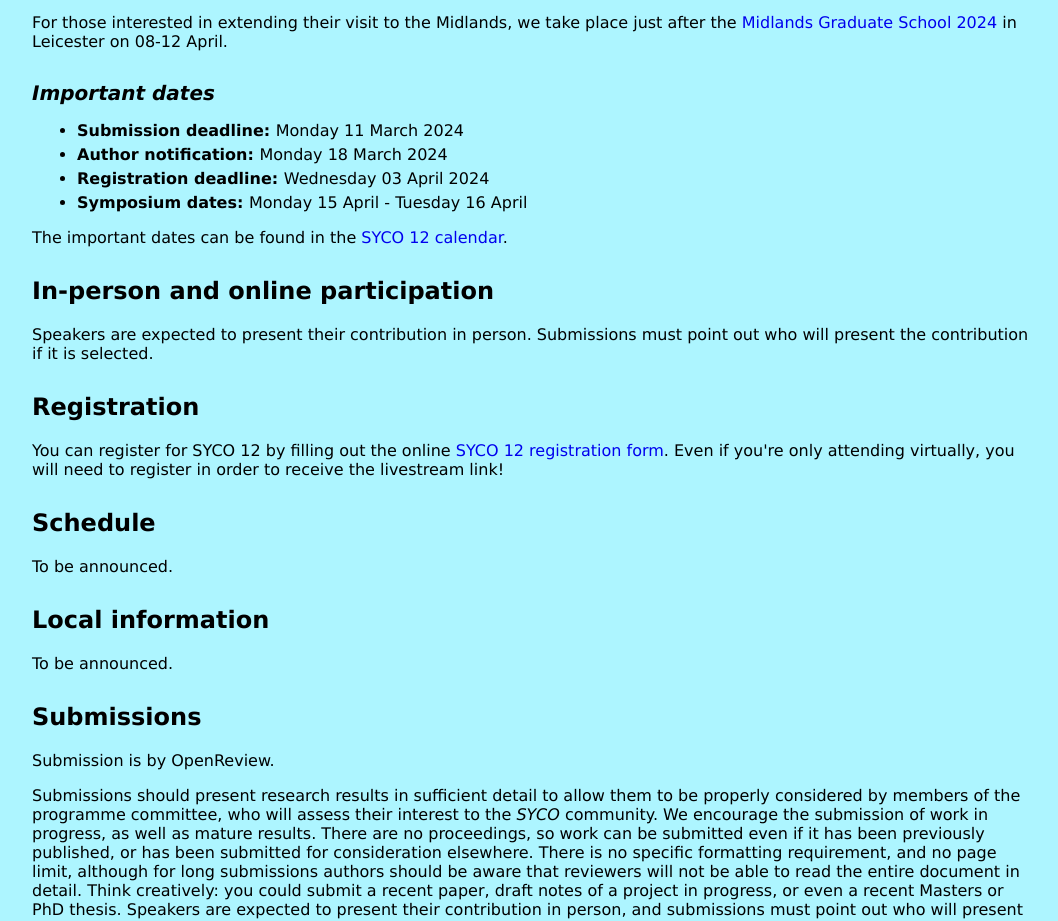
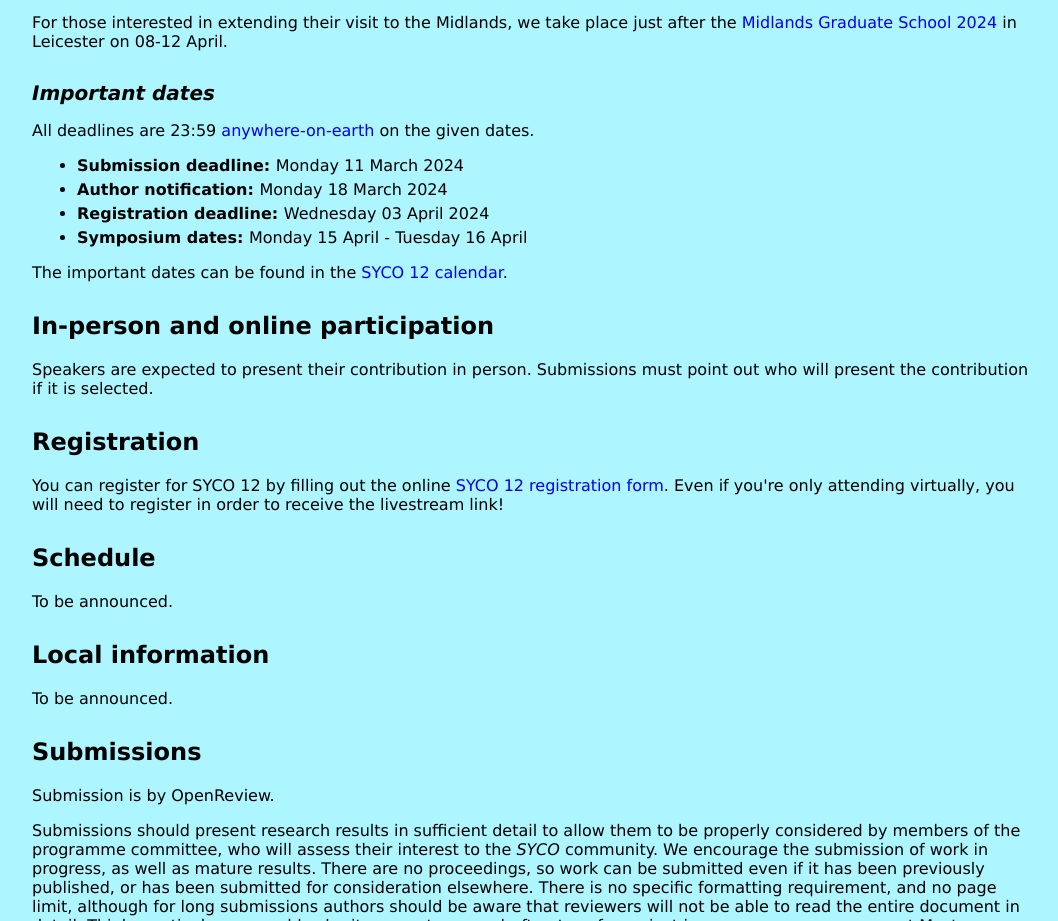
Before and after one commit to georgejkaye/syco12, an Eleventy site: page index.html in a window 1280 px wide. Shown: the part 851-1772 px from the top of the page, without its empty margins (108-1166 px from the left). Built offline with nearby package versions, Linux system fonts and the light colour scheme; Eleventy itself is replaced by a stand-in of ours; files that its build step writes are made by us from their sources.

Commit message:
Add aoe clarification for deadlines

```diff
--- a/index.html
+++ b/index.html
@@ -83,6 +83,11 @@
       </p>
 
       <h2 id="dates">Important dates</h2>
+
+      All deadlines are 23:59
+      <a href="https://www.timeanddate.com/time/zones/aoe">anywhere-on-earth</a>
+      on the given dates.
+
       <ul>
           {%- for date in dates -%}
             <li class="{%- if date.done -%}past{%- endif -%}">
```
